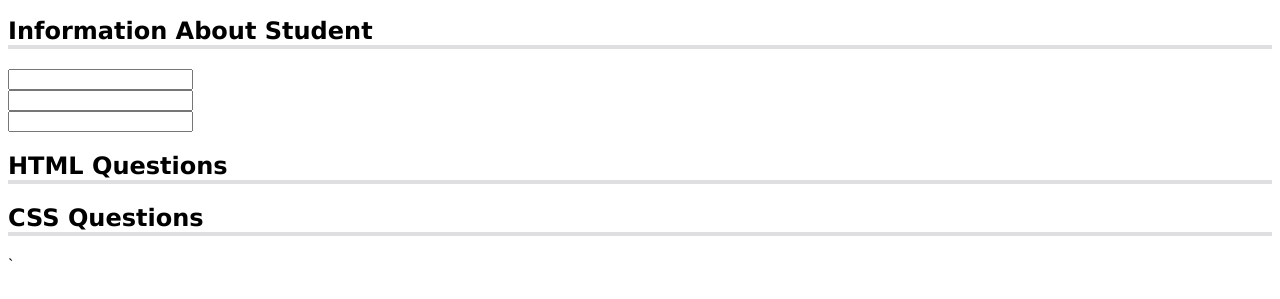
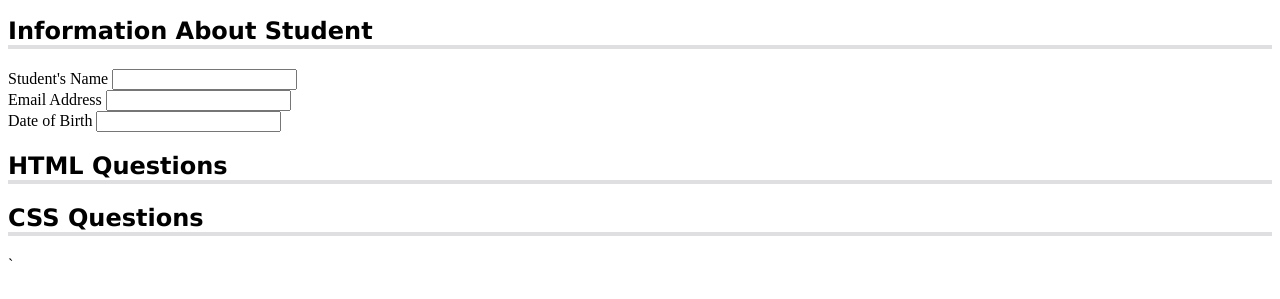
Before and after one commit to dijanakalaposratic/fcc-rwd-p08-quiz, a plain HTML site: page index.html in a window 1280 px wide. Shown: the part 61-360 px from the top of the page. Drawn offline with Linux system fonts and the light colour scheme.

Commit message:
added ids to <input> as well as for attributes to <label> elements

```diff
--- a/index.html
+++ b/index.html
@@ -34,18 +34,18 @@
                     One method for adding a label is to add a heading element inside the region and then reference it with the aria-labelledby attribute. -->
                     <h2 id="student-info">Information About Student</h2>
                         <div class="info">
-                            <label for=""></label>
-                            <input type="text">
+                            <label for="student's-name">Student's Name </label>
+                            <input type="text" id="student's-name">
                         </div>
 
                         <div class="info">
-                            <label for=""></label>
-                            <input type="text">
+                            <label for="email-address">Email Address </label>
+                            <input type="text" id="email-address">
                         </div>
 
                         <div class="info">
-                            <label for=""></label>
-                            <input type="text">
+                            <label for="date-of-birth">Date of Birth </label>
+                            <input type="text" id="date-of-birth">
                         </div>
                 </section>
 
```
